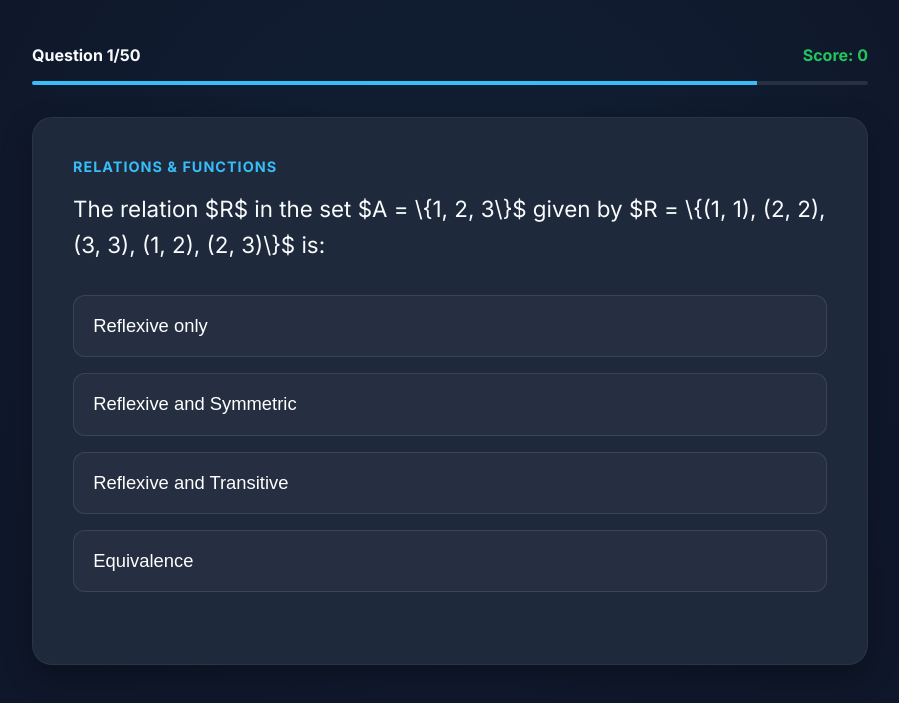
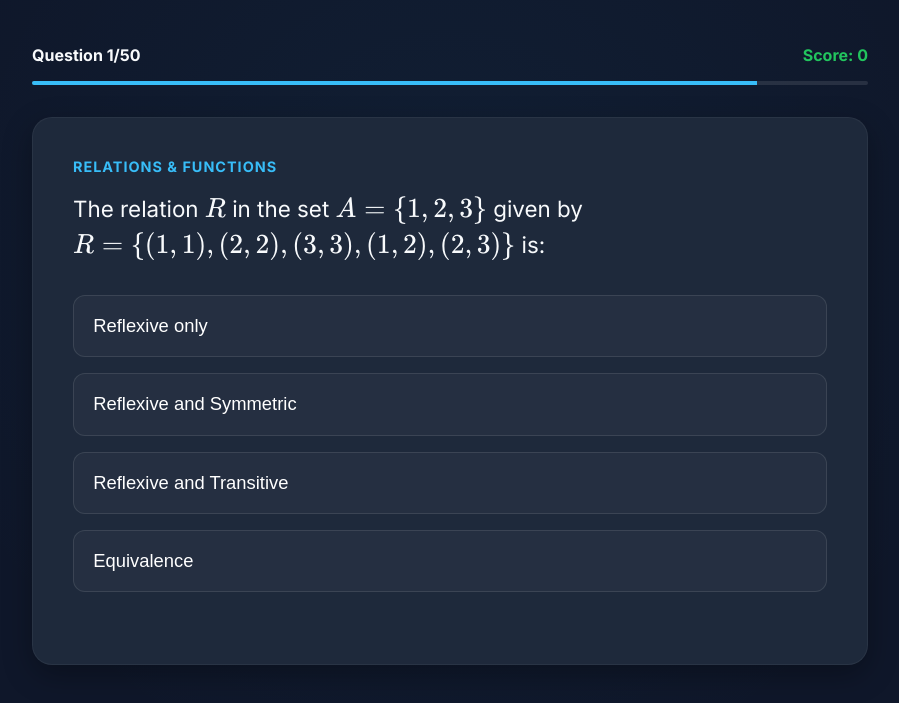
Before and after one commit to thoratpratik2323-hue/math-mcq-quiz, a plain HTML site: page index.html in a window 1280 px wide. Shown: the part 219-922 px from the top of the page, without its empty margins (190-1089 px from the left). Drawn offline with nearby package versions, Linux system fonts and the light colour scheme.

Commit message:
FIXED MathJax rendering issue by correctly escaping LaTeX commands and updating config

```diff
--- a/index.html
+++ b/index.html
@@ -7,7 +7,17 @@
     <title>Math MCQ Quiz | Practice Mode | Target 80/80</title>
     <link href="https://fonts.googleapis.com/css2?family=Outfit:wght@400;600;800&family=Inter:wght@400;700&display=swap"
         rel="stylesheet">
-    <script src="https://polyfill.io/v3/polyfill.min.js?features=es6"></script>
+    <script>
+        window.MathJax = {
+            tex: {
+                inlineMath: [['$', '$'], ['\\(', '\\)']],
+                displayMath: [['$$', '$$'], ['\\[', '\\]']]
+            },
+            options: {
+                skipHtmlTags: ['script', 'noscript', 'style', 'textarea', 'pre']
+            }
+        };
+    </script>
     <script id="MathJax-script" async src="https://cdn.jsdelivr.net/npm/mathjax@3/es5/tex-mml-chtml.js"></script>
     <style>
         :root {
@@ -457,8 +467,8 @@
             },
             {
                 chap: "Matrices",
-                q: "If $A = \\begin{bmatrix} \cos \\alpha & -\sin \\alpha \\\\ \sin \\alpha & \cos \\alpha \\end{bmatrix}$, and $A + A' = I$, then the value of $\\alpha$ is:",
-                options: ["$\\pi/6$", "$\\pi/3$", "$\\pi$", "$3\pi/2$"],
+                q: "If $A = \\begin{bmatrix} \\cos \\alpha & -\\sin \\alpha \\\\ \\sin \\alpha & \\cos \\alpha \\end{bmatrix}$, and $A + A' = I$, then the value of $\\alpha$ is:",
+                options: ["$\\pi/6$", "$\\pi/3$", "$\\pi$", "$3\\pi/2$"],
                 correct: 1
             },
             {
@@ -476,37 +486,37 @@
             {
                 chap: "Application of Derivatives",
                 q: "The interval in which $y = x^2 e^{-x}$ is increasing is:",
-                options: ["$(-\infty, \infty)$", "$(-2, 0)$", "$(2, \infty)$", "$(0, 2)$"],
+                options: ["$(-\\infty, \\infty)$", "$(-2, 0)$", "$(2, \\infty)$", "$(0, 2)$"],
                 correct: 3
             },
             {
                 chap: "Integrals",
-                q: "Evaluate $\int \frac{dx}{x + x \log x}$:",
-                options: ["$\log |1 + \log x| + C$", "$\log |x + \log x| + C$", "$x + \log x + C$", "None"],
+                q: "Evaluate $\\int \\frac{dx}{x + x \\log x}$:",
+                options: ["$\\log |1 + \\log x| + C$", "$\\log |x + \\log x| + C$", "$x + \\log x + C$", "None"],
                 correct: 0
             },
             {
                 chap: "Application of Integrals",
-                q: "Area of the region bounded by $y = \cos x$ between $x = 0$ and $x = \pi$ is:",
+                q: "Area of the region bounded by $y = \\cos x$ between $x = 0$ and $x = \\pi$ is:",
                 options: ["$1$ sq units", "$2$ sq units", "$3$ sq units", "$4$ sq units"],
                 correct: 1
             },
             {
                 chap: "Differential Equations",
-                q: "The integrating factor of $\frac{dy}{dx} - y = \cos x$ is:",
-                options: ["$e^x$", "$e^{-x}$", "$e^{\cos x}$", "$e^{-\sin x}$"],
+                q: "The integrating factor of $\\frac{dy}{dx} - y = \\cos x$ is:",
+                options: ["$e^x$", "$e^{-x}$", "$e^{\\cos x}$", "$e^{-\\sin x}$"],
                 correct: 1
             },
             {
                 chap: "Vectors",
-                q: "If $|\vec{a}| = \sqrt{3}, |\vec{b}| = 2$ and $\vec{a} \cdot \vec{b} = \sqrt{6}$, then angle between $\vec{a}$ and $\vec{b}$ is:",
-                options: ["$\pi/6$", "$\pi/4$", "$\pi/3$", "$\pi/2$"],
+                q: "If $|\\vec{a}| = \\sqrt{3}, |\\vec{b}| = 2$ and $\\vec{a} \\cdot \\vec{b} = \\sqrt{6}$, then angle between $\\vec{a}$ and $\\vec{b}$ is:",
+                options: ["$\\pi/6$", "$\\pi/4$", "$\\pi/3$", "$\\pi/2$"],
                 correct: 1
             },
             {
                 chap: "3D Geometry",
                 q: "The distance between the planes $2x + 3y + 4z = 4$ and $4x + 6y + 8z = 12$ is:",
-                options: ["$2$ units", "$4/ \sqrt{29}$ units", "$2/ \sqrt{29}$ units", "None"],
+                options: ["$2$ units", "$4/ \\sqrt{29}$ units", "$2/ \\sqrt{29}$ units", "None"],
                 correct: 2
             },
             {
@@ -529,20 +539,20 @@
             },
             {
                 chap: "Inverse Trigo",
-                q: "The direct value of $\sin(\tan^{-1} x)$ where $|x| < 1$ is:",
-                options: ["$\frac{x}{\sqrt{1-x^2}}$", "$\frac{1}{\sqrt{1-x^2}}$", "$\frac{1}{\sqrt{1+x^2}}$", "$\frac{x}{\sqrt{1+x^2}}$"],
+                q: "The direct value of $\\sin(\\tan^{-1} x)$ where $|x| < 1$ is:",
+                options: ["$\\frac{x}{\\sqrt{1-x^2}}$", "$\\frac{1}{\\sqrt{1-x^2}}$", "$\\frac{1}{\\sqrt{1+x^2}}$", "$\\frac{x}{\\sqrt{1+x^2}}$"],
                 correct: 3
             },
             {
                 chap: "Calculus",
-                q: "If $y = \sin^{-1} x$, then $(1 - x^2) y_2 - x y_1$ is equal to:",
+                q: "If $y = \\sin^{-1} x$, then $(1 - x^2) y_2 - x y_1$ is equal to:",
                 options: ["$0$", "$1$", "$y$", "$-y$"],
                 correct: 0
             },
             {
                 chap: "Integrals",
-                q: "$\int \frac{1}{\sin^2 x \cos^2 x} dx$ is:",
-                options: ["$\tan x + \cot x + C$", "$\tan x - \cot x + C$", "$\tan x \cdot \cot x + C$", "None"],
+                q: "$\\int \\frac{1}{\\sin^2 x \\cos^2 x} dx$ is:",
+                options: ["$\\tan x + \\cot x + C$", "$\\tan x - \\cot x + C$", "$\\tan x \\cdot \\cot x + C$", "None"],
                 correct: 1
             },
             {
@@ -553,25 +563,25 @@
             },
             {
                 chap: "Vectors",
-                q: "Find $\lambda$ if the vectors $2\hat{i} - \hat{j} + \hat{k}, \hat{i} + 2\hat{j} - 3\hat{k}$ and $3\hat{i} + \lambda\hat{j} + 5\hat{k}$ are coplanar:",
+                q: "Find \\lambda if the vectors $2\\hat{i} - \\hat{j} + \\hat{k}, \\hat{i} + 2\\hat{j} - 3\\hat{k}$ and $3\\hat{i} + \\lambda\\hat{j} + 5\\hat{k}$ are coplanar:",
                 options: ["$-4$", "$4$", "$-8$", "$-10$"],
                 correct: 0
             },
             {
                 chap: "Probability",
-                q: "If $P(A) = 0.8, P(B) = 0.5$ and $P(B|A) = 0.4$, find $P(A \cap B)$:",
+                q: "If $P(A) = 0.8, P(B) = 0.5$ and $P(B|A) = 0.4$, find $P(A \\cap B)$:",
                 options: ["$0.32$", "$0.25$", "$0.20$", "$0.40$"],
                 correct: 0
             },
             {
                 chap: "Determinants",
-                q: "The value of determinant $\begin{vmatrix} 1 & 1 & 1 \\ 1 & 1+x & 1 \\ 1 & 1 & 1+y \end{vmatrix}$ is:",
+                q: "The value of determinant $\\begin{vmatrix} 1 & 1 & 1 \\\\ 1 & 1+x & 1 \\\\ 1 & 1 & 1+y \\end{vmatrix}$ is:",
                 options: ["$xy$", "$1$", "$0$", "$x+y$"],
                 correct: 0
             },
             {
                 chap: "Relations & Functions",
-                q: "Let $R$ be the relation in the set $\{1, 2, 3, 4\}$ given by $R = \{(1, 2), (2, 2), (1, 1), (4, 4), (1, 3), (3, 3), (3, 2)\}$. $R$ is:",
+                q: "Let $R$ be the relation in the set $\\{1, 2, 3, 4\\}$ given by $R = \\{(1, 2), (2, 2), (1, 1), (4, 4), (1, 3), (3, 3), (3, 2)\\}$. $R$ is:",
                 options: ["Reflexive and symmetric but not transitive", "Reflexive and transitive but not symmetric", "Symmetric and transitive but not reflexive", "Equivalence"],
                 correct: 1
             },
@@ -583,14 +593,14 @@
             },
             {
                 chap: "Integrals",
-                q: "$\int_{0}^{\pi} \frac{x \sin x}{1 + \cos^2 x} dx$ is:",
-                options: ["$\pi^2/2$", "$\pi^2/4$", "$\pi/4$", "$\pi/2$"],
+                q: "$\\int_{0}^{\\pi} \\frac{x \\sin x}{1 + \\cos^2 x} dx$ is:",
+                options: ["$\\pi^2/2$", "$\\pi^2/4$", "$\\pi/4$", "$\\pi/2$"],
                 correct: 1
             },
             {
                 chap: "3D Geometry",
-                q: "The angle between the lines whose direction ratios are $(1, 1, 2)$ and $(\sqrt{3}-1, -\sqrt{3}-1, 4)$ is:",
-                options: ["$30^\circ$", "$45^\circ$", "$60^\circ$", "$90^\circ$"],
+                q: "The angle between the lines whose direction ratios are $(1, 1, 2)$ and $(\\sqrt{3}-1, -\\sqrt{3}-1, 4)$ is:",
+                options: ["$30^\\circ$", "$45^\\circ$", "$60^\\circ$", "$90^\\circ$"],
                 correct: 2
             }
         ];
@@ -623,7 +633,9 @@
             resetTimer();
 
             if (window.MathJax) {
-                MathJax.typesetPromise();
+                MathJax.typesetPromise().then(() => {
+                    console.log("MathJax typeset complete");
+                });
             }
         }
 
```
